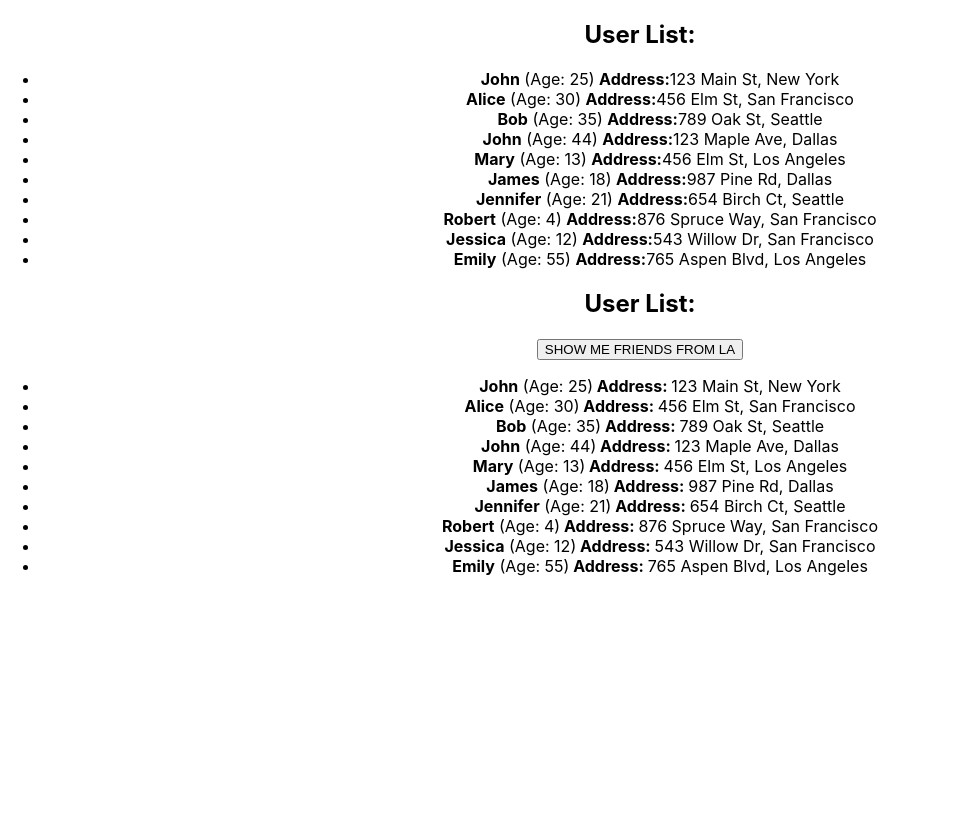
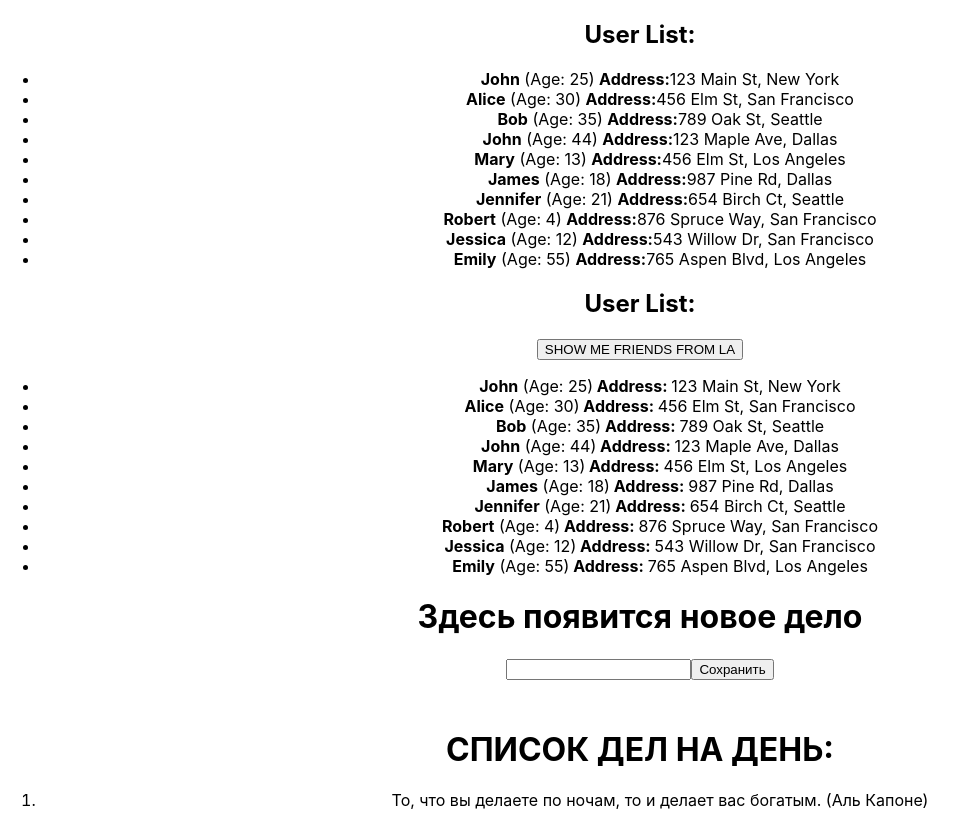
Before and after one commit to Evgeniya1307/homework-front-main, a React (Create React App) app: page / in a window 1280 px wide. Shown: the whole page, without its empty margins (0-968 px from the left). Before the commit the page ends 800 px from the top, so only its background shows below. Built offline with nearby package versions, Linux system fonts and the light colour scheme.

Commit message:
дописать функциональность

```diff
--- a/src/HW/3/HW3.tsx
+++ b/src/HW/3/HW3.tsx
@@ -1,4 +1,4 @@
-import { useState } from 'react';
+import { useState,ChangeEvent } from 'react';
 
 export const HW3 = () => {
   // 1️⃣ Раскомментируйте JSX(HW3.tsx) и вы увидите,
@@ -11,45 +11,46 @@
 
   // ❗ Массив с данными не трогаем! Текст не меняем !
 
-  const [currentText, setCurrentText] = useState('');
-  const [texts, setTexts] = useState<string[]>([
+  const [currentText, setCurrentText] = useState('');//хранит тек знач текста в поле ввода
+  const [texts, setTexts] = useState<string[]>([ //массив строк список задач
     'То, что вы делаете по ночам, то и делает вас богатым. (Аль Капоне)',
   ]);
 
-  const handleChange = (event: 'НУЖНО ПРОТИПИЗИРОВАТЬ') => {
-    // setCurrentText(ЧЕГО-ТО НЕ ХВАТАЕТ);
+  const handleChange = (event: ChangeEvent<HTMLInputElement>) => {
+    setCurrentText(event.target.value); // Обновление текущего текста в состоянии
   };
 
-  const handleSave = () => {
-    // ЗАСЕТАТЬ БЫ ТЕКСТ В texts И НЕ ПОТЕРЯТЬ НАПУТСТВИЕ ИЗ ПРОШЛОГО ВЕКА)
-    // А ЗАТЕМ УБРАТЬ ЗА СОБОЙ В currentText
+
+  const handleSave = () => {//вызываться при клике на кнопку "Сохранить
+    if (currentText.trim() !== '') {
+      setTexts([...texts, currentText]);
+      setCurrentText('');
+    }
   };
 
   return (
     <div id={'hw03'}>
-      {/*{currentText ? (*/}
-      {/*  <h1 id={'hw03-text'}>ЗДЕСЬ ХОТЕЛОСЬ БЫ УВИДЕТЬ ВВОДИМЫЙ ТЕКСТ</h1>*/}
-      {/*) : (*/}
-      {/*  <h1 id={'hw03-default-text'}>Здесь появится новое дело</h1> // ничего не меняем, здесь все норм*/}
-      {/*)}*/}
+     {currentText ? (
+        <h1 id={'hw03-text'}>{currentText}</h1>
+      ) : (// если поле ввода не пустое
+        <h1 id={'hw03-default-text'}>Здесь появится новое дело</h1>
+      )}
 
-      {/*<input id={'hw03-input'} type="text" value={currentText} onChange={handleChange} />*/}
+      <input id={'hw03-input'} type="text" value={currentText} onChange={handleChange} />
 
-      {/*<button id={'hw03-button'} onClick={() => {}}> // НЕ ХВАТАТЕТ ФУНКЦИИ*/}
-      {/*  Сохранить*/}
-      {/*</button>*/}
+      <button id={'hw03-button'} onClick={handleSave}>
+        Сохранить
+      </button>
 
-      {/*<h1 style={{ marginTop: '50px' }}>СПИСОК ДЕЛ НА ДЕНЬ:</h1>*/}
+      <h1 style={{ marginTop: '50px' }}>СПИСОК ДЕЛ НА ДЕНЬ:</h1>
 
-      {/*<ol id={'hw03-tasks'}>*/}
-      {/*  {ОТРИСОВАТЬ МАССИВ.map((el, index) => {*/}
-      {/*    return (*/}
-      {/*      <li key={index} id={`hw03-task-${index}`}>*/}
-      {/*        {el}*/}
-      {/*      </li>*/}
-      {/*    );*/}
-      {/*  })}*/}
-      {/*</ol>*/}
+      <ol id={'hw03-tasks'}>
+        {texts.map((el, index) => (
+          <li key={index} id={`hw03-task-${index}`}>
+            {el}
+          </li>
+        ))}
+      </ol>
     </div>
   );
 };
```
